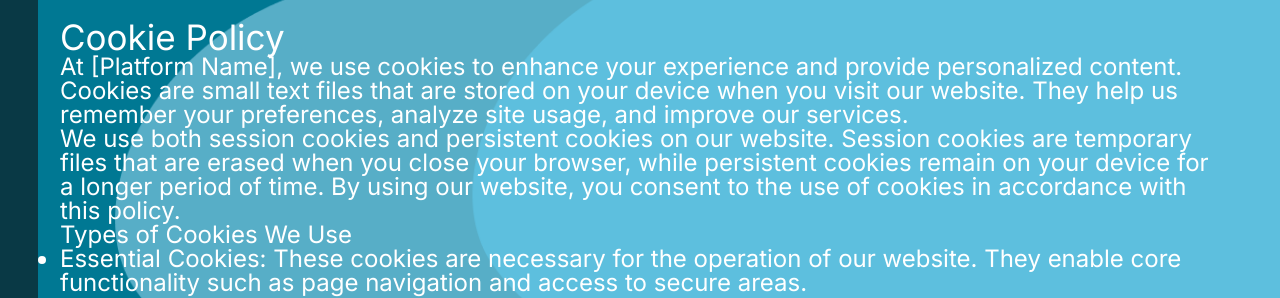
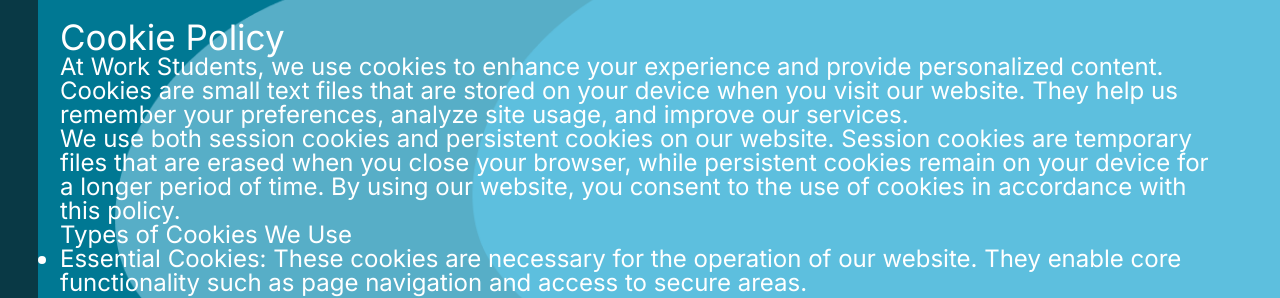
Before and after one commit to nadzhafov20/work_students, a Django app: page /cookie_policy in a window 1280 px wide. Shown: the part 154-452 px from the top of the page. Run offline with Django 5.2, Linux system fonts and the light colour scheme; data that the repository does not hold is empty.

Commit message:
final add text (demo)

```diff
--- a/templates/main/templates/home/cookie_policy.html
+++ b/templates/main/templates/home/cookie_policy.html
@@ -14,7 +14,7 @@
 <div class="container">
     <section class="information">
         <h2>Cookie Policy</h2>
-        <p>At <strong>[Platform Name]</strong>, we use cookies to enhance your experience and provide personalized content. Cookies are small text files that are stored on your device when you visit our website. They help us remember your preferences, analyze site usage, and improve our services.</p>
+        <p>At <strong>Work Students</strong>, we use cookies to enhance your experience and provide personalized content. Cookies are small text files that are stored on your device when you visit our website. They help us remember your preferences, analyze site usage, and improve our services.</p>
         <p>We use both session cookies and persistent cookies on our website. Session cookies are temporary files that are erased when you close your browser, while persistent cookies remain on your device for a longer period of time. By using our website, you consent to the use of cookies in accordance with this policy.</p>
         <h3>Types of Cookies We Use</h3>
         <ul>
```
